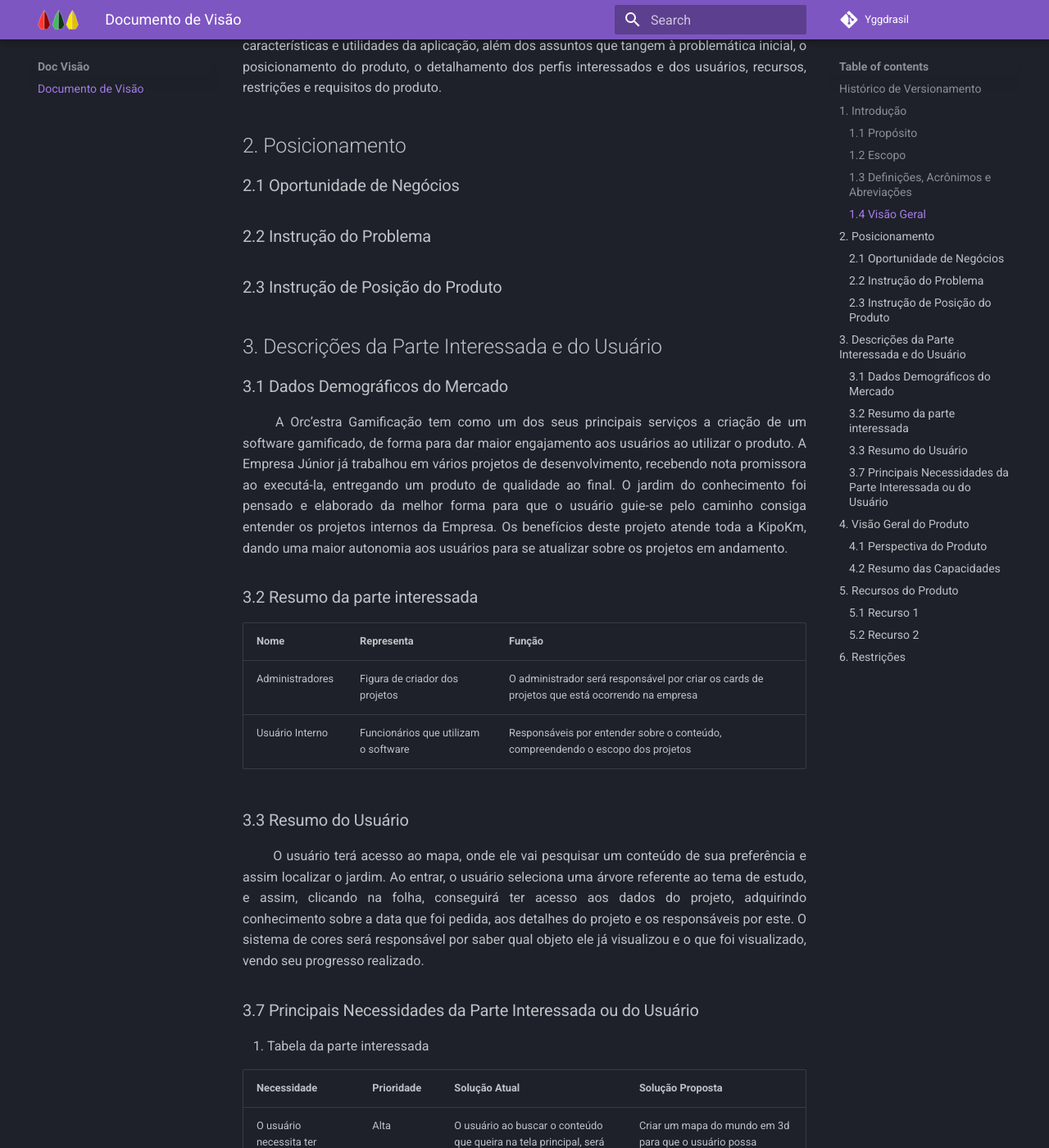
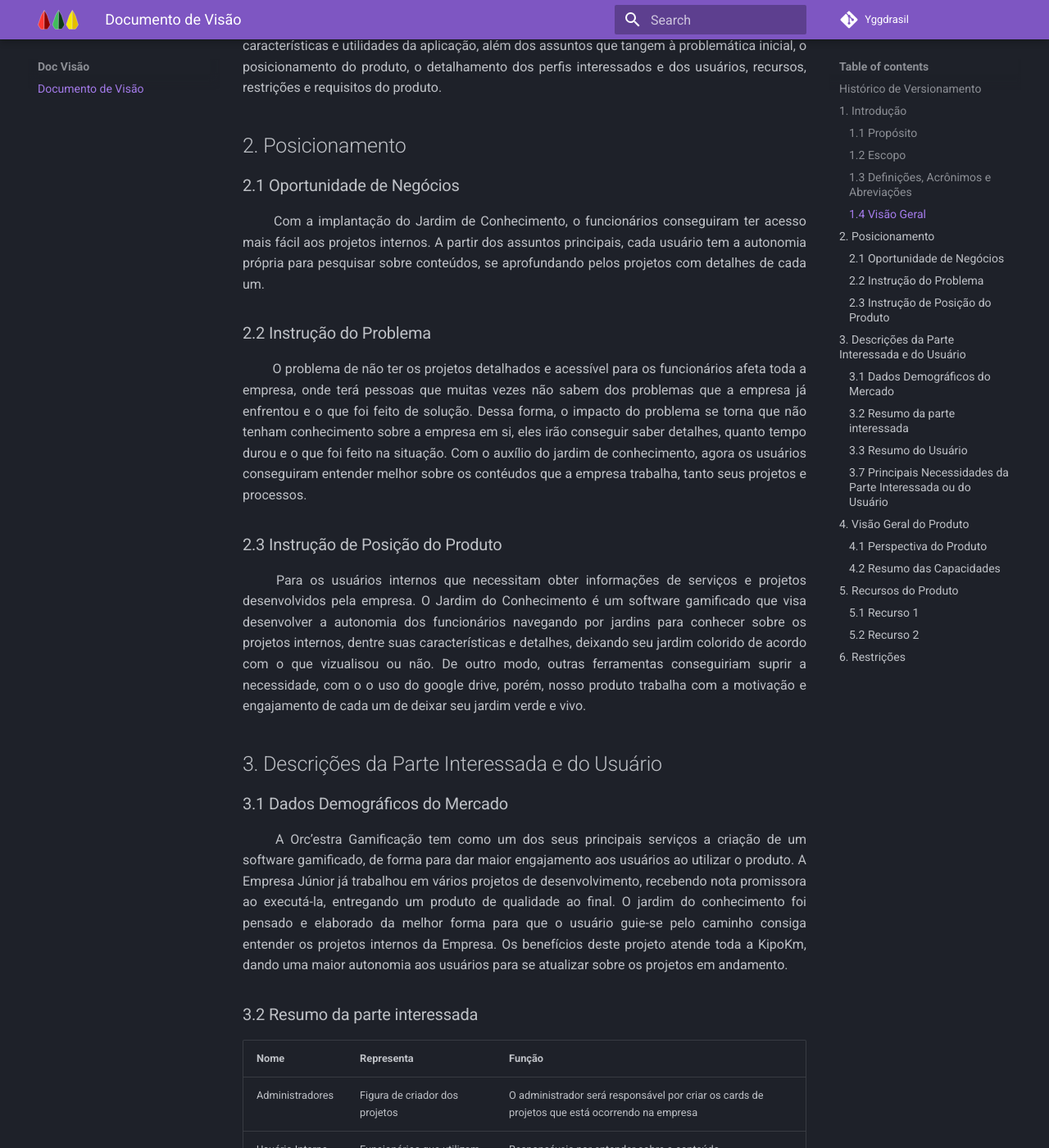
Before and after one commit to OrcestraGamificacao/Yagdrasil-Docs, an MkDocs documentation site: the page built from yggdrasil_docs/vision.md, in a window 1280 px wide and 1400 px high, scrolled down 1411 px. Shown: the whole window at 82% size. Built offline with MkDocs 1.6.1 and Material for MkDocs 9.7.7, drawn with Linux system fonts in a browser that asks for light colours; comment, search, counter and statistics services are not loaded.

Commit message:
Add topics 2.1, 2.2 and 2.3 to vision document

```diff
--- a/yggdrasil_docs/vision.md
+++ b/yggdrasil_docs/vision.md
@@ -11,16 +11,19 @@ Data | Versão | Descrição | Autor |
 ## 1. Introdução
 
 ### 1.1 Propósito
+
 <p style="text-align: justify;">&emsp;&emsp;
 Este documento apresenta o detalhamento e as justificativas referentes ao desenvolvimento do projeto Yagdrasil, além de deixar explícito o contexto em que este software atuará. Este documento visa, também, apresentar modelos para representar o funcionamento e os detalhes do software.
 </p>
 
 ### 1.2 Escopo
+
 <p style="text-align: justify;">&emsp;&emsp;
 O Documento de Visão tem o objetivo de deixar explícito os problemas em que o projeto Yagdrasil se propõe a resolver e as soluções em que o mesmo se propõe a adotar para atingir seu objetivo. É importante ressaltar que este documento será evoluído ao decorrer do desenvolvimento do projeto.
 </p>
 
 ### 1.3 Definições, Acrônimos e Abreviações
+
 Termo | Descrição |
 ----- | --------- |
 KipoKM | Startup do grupo gestão inovadora |
@@ -30,16 +33,29 @@ Frontend | Parte visual de uma aplicação (interface gráfica) com o qual um us
 Backend | Parte de um software responsável pelas regras de negócios da aplicação |
 
 ### 1.4 Visão Geral
+
 <p style="text-align: justify;">&emsp;&emsp;
 A ideia principal deste Documento de Visão é fornecer de maneira objetiva e organizada as características e utilidades da aplicação, além dos assuntos que tangem à problemática inicial, o posicionamento do produto, o detalhamento dos perfis interessados e dos usuários, recursos, restrições e requisitos do produto.
 </p>
 
 ## 2. Posicionamento
+
 ### 2.1 Oportunidade de Negócios
+<p style="text-align: justify;">&emsp;&emsp;
+Com a implantação do Jardim de Conhecimento, o funcionários conseguiram ter acesso mais fácil aos projetos internos. A partir dos assuntos principais, cada usuário tem a autonomia própria para pesquisar sobre conteúdos, se aprofundando pelos projetos com detalhes de cada um.
+</p>
 
 ### 2.2 Instrução do Problema
 
+<p style="text-align: justify;">&emsp;&emsp;
+O problema de não ter os projetos detalhados e acessível para os funcionários afeta toda a empresa, onde terá pessoas que muitas vezes não sabem dos problemas que a empresa já enfrentou e o que foi feito de solução. Dessa forma, o impacto do problema se torna que não tenham conhecimento sobre a empresa em si, eles irão conseguir saber detalhes, quanto tempo durou e o que foi feito na situação. Com o auxílio do jardim de conhecimento, agora os usuários conseguiram entender melhor sobre os contéudos que a empresa trabalha, tanto seus projetos e processos.
+</p>
+
 ### 2.3 Instrução de Posição do Produto
+
+<p style="text-align: justify;">&emsp;&emsp;
+Para os usuários internos que necessitam obter informações de serviços e projetos desenvolvidos pela empresa. O Jardim do Conhecimento é um software gamificado que visa desenvolver a autonomia dos funcionários navegando por jardins para conhecer sobre os projetos internos, dentre suas características e detalhes, deixando seu jardim colorido de acordo com o que vizualisou ou não. De outro modo, outras ferramentas conseguiriam suprir a necessidade, com o o uso do google drive, porém, nosso produto trabalha com a motivação e engajamento de cada um de deixar seu jardim verde e vivo.
+</p>
 
 ## 3. Descrições da Parte Interessada e do Usuário
 
```
